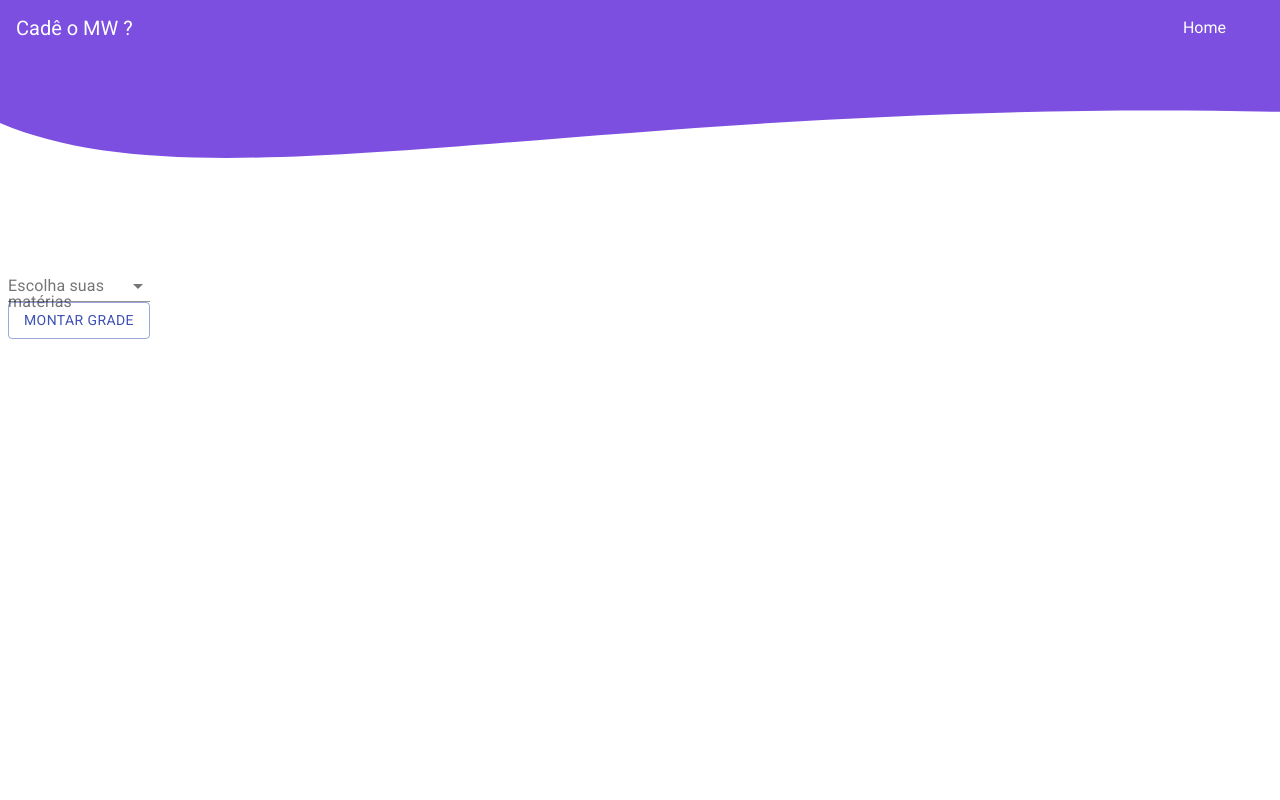
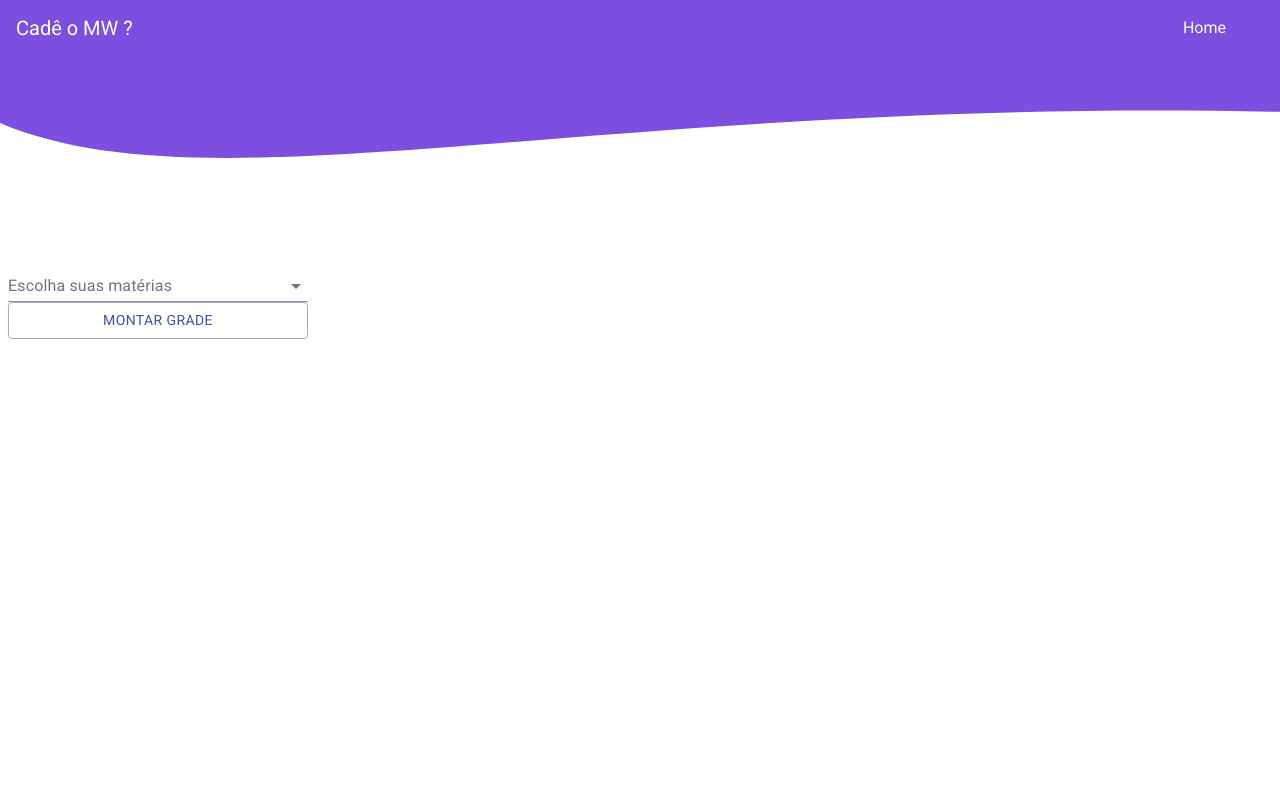
Before and after one commit to SwitchDreams/cadeomw, a React (Create React App) app: page /timetable in a window 1280 px wide. Shown: the top 800 px of the page. Built offline with nearby package versions, Linux system fonts and the light colour scheme.

Commit message:
handleGenerateTable

```diff
--- a/src/pages/TimeTable/index.tsx
+++ b/src/pages/TimeTable/index.tsx
@@ -6,14 +6,15 @@ import InputLabel from '@material-ui/core/InputLabel';
 import Chip from '@material-ui/core/Chip';
 import Header from '../../components/Header';
 import { Subjects } from '../../services/timetable/example';
+import Generator from '../../services/timetable/generator';
 
 const subjects = Subjects;
 
 const useStyles = makeStyles((theme: any) => ({
   formControl: {
     margin: theme.spacing(1),
-    minWidth: 120,
-    maxWidth: 300,
+    minWidth: 300,
+    maxWidth: 500,
   },
   chips: {
     display: 'flex',
@@ -39,11 +40,22 @@ const MenuProps = {
 };
 
 const TimeTable: React.FC = () => {
-  const [selectedSubjects, setSelectedSubjects] = React.useState([]);
+  const [selectedSubjects, setSelectedSubjects] = React.useState<Array<string>>(
+    [],
+  );
   const classes = useStyles();
 
   function handleChange(event: any): void {
     setSelectedSubjects(event.target.value);
+  }
+
+  function handleGenerateTable(): void {
+    const filter = subjects.filter(({ name }) =>
+      selectedSubjects.includes(name),
+    );
+    const generator = new Generator(filter, []);
+    generator.magic();
+    console.log(generator.selectedClasses);
   }
 
   return (
@@ -79,7 +91,11 @@ const TimeTable: React.FC = () => {
             ))}
           </Select>
 
-          <Button variant="outlined" color="primary">
+          <Button
+            variant="outlined"
+            color="primary"
+            onClick={handleGenerateTable}
+          >
             Montar Grade
           </Button>
         </FormControl>
```
